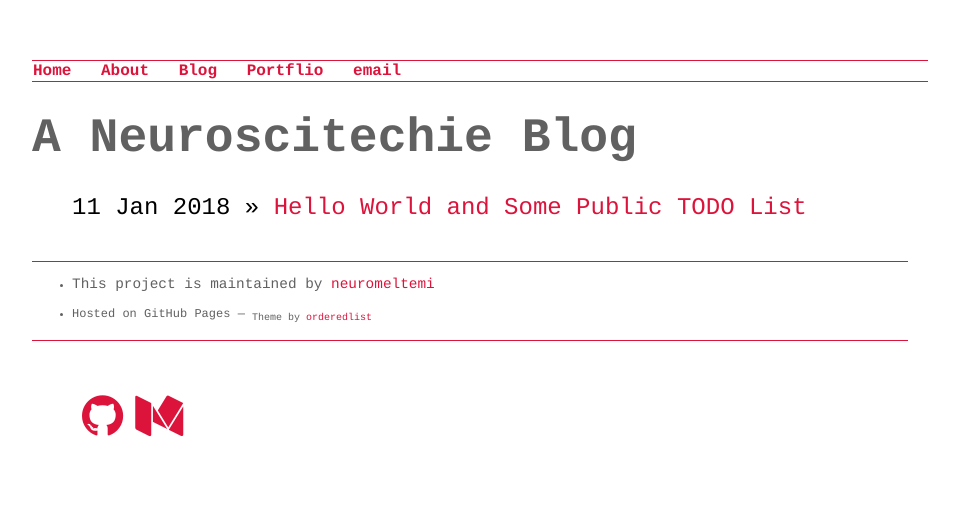
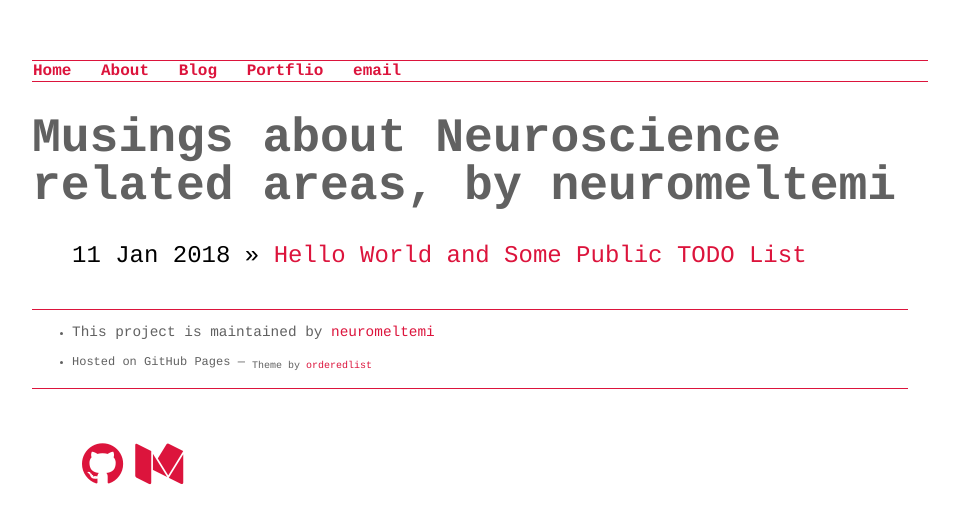
Before and after one commit to inantubek/meltemiatay.github.io, a Jekyll site: the page built from blog/index.html, in a window 1280 px wide. Shown: the top 524 px of the page, without its empty margins (160-1119 px from the left). Built offline with Jekyll 4.4.1, drawn with Linux system fonts in a browser that asks for light colours; nearby versions of some CDN libraries.

Commit message:
Update index.html

```diff
--- a/blog/index.html
+++ b/blog/index.html
@@ -1,6 +1,6 @@
 ---
 layout: default
-title: A Neuroscitechie Blog
+title: Musings about Neuroscience related areas, by neuromeltemi
 ---
 	<h1>{{ page.title }}</h1>
 	<ul class="posts">
```
